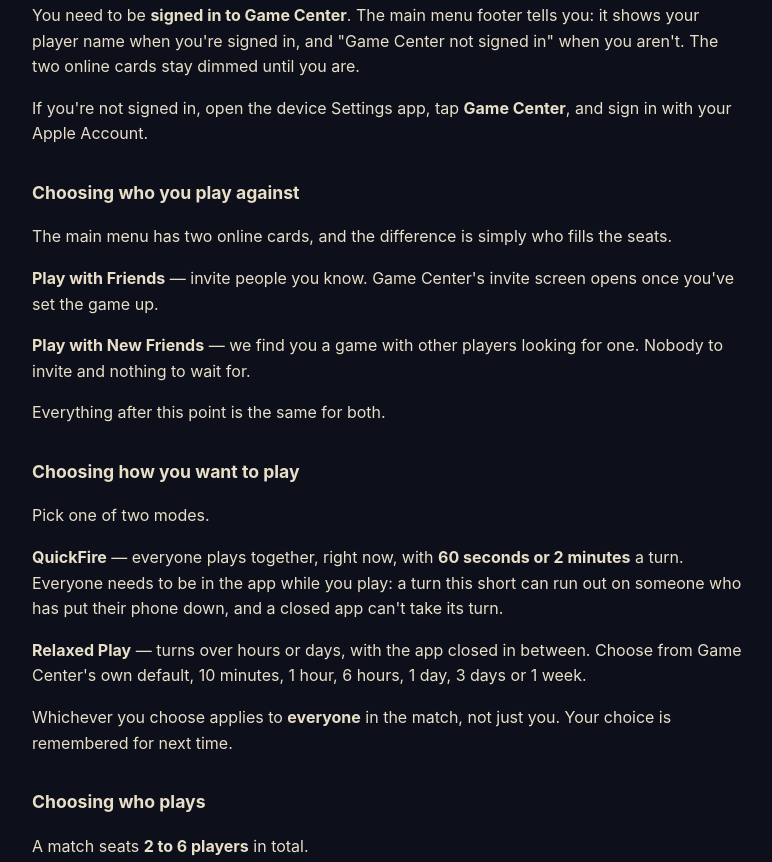
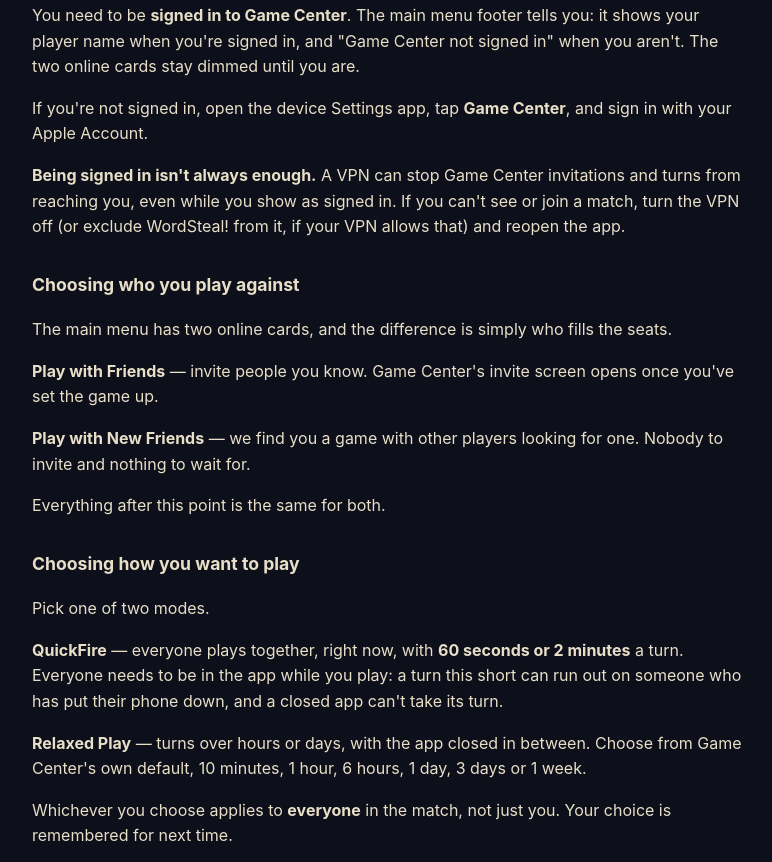
Before and after one commit to nbwring-gif/wordsteal-site, a plain HTML site: page guides.html in a window 1280 px wide. Shown: the part 4515-5377 px from the top of the page, without its empty margins (252-1024 px from the left). Drawn offline with Linux system fonts and the light colour scheme.

Commit message:
Guides: a VPN can block Game Center invitations and turns
Co-Authored-By: Claude Opus 5.5 <noreply@anthropic.com>

```diff
--- a/guides.html
+++ b/guides.html
@@ -165,6 +165,7 @@
   <h3>Before you start</h3>
   <p>You need to be <strong>signed in to Game Center</strong>. The main menu footer tells you: it shows your player name when you're signed in, and "Game Center not signed in" when you aren't. The two online cards stay dimmed until you are.</p>
   <p>If you're not signed in, open the device Settings app, tap <strong>Game Center</strong>, and sign in with your Apple Account.</p>
+  <p><strong>Being signed in isn't always enough.</strong> A VPN can stop Game Center invitations and turns from reaching you, even while you show as signed in. If you can't see or join a match, turn the VPN off (or exclude WordSteal! from it, if your VPN allows that) and reopen the app.</p>
 
   <h3>Choosing who you play against</h3>
   <p>The main menu has two online cards, and the difference is simply who fills the seats.</p>
@@ -228,6 +229,7 @@
   <h3>Make sure you're signed in</h3>
   <p>Online play needs <strong>Game Center</strong>. Look at the footer of the main menu: it shows your player name when you're signed in. If it says "Game Center not signed in", open the device Settings app, tap <strong>Game Center</strong>, and sign in with your Apple Account.</p>
   <p>The two online cards on the main menu are dimmed until you're signed in.</p>
+  <p><strong>Being signed in isn't always enough.</strong> A VPN can stop Game Center invitations and turns from reaching you, even while you show as signed in. If you can't see or join a match, turn the VPN off (or exclude WordSteal! from it, if your VPN allows that) and reopen the app.</p>
 
   <h3>Accepting the invitation</h3>
   <p>An invitation arrives as a <strong>notification</strong> from Game Center. Tapping it opens WordSteal! straight into the match.</p>
```
